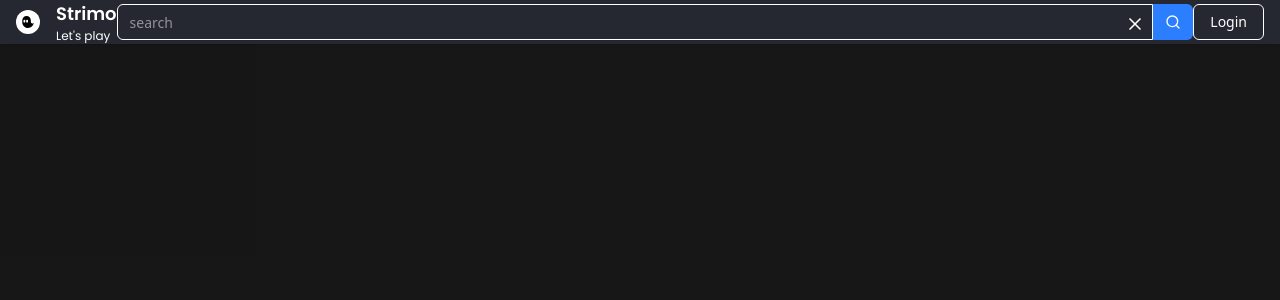
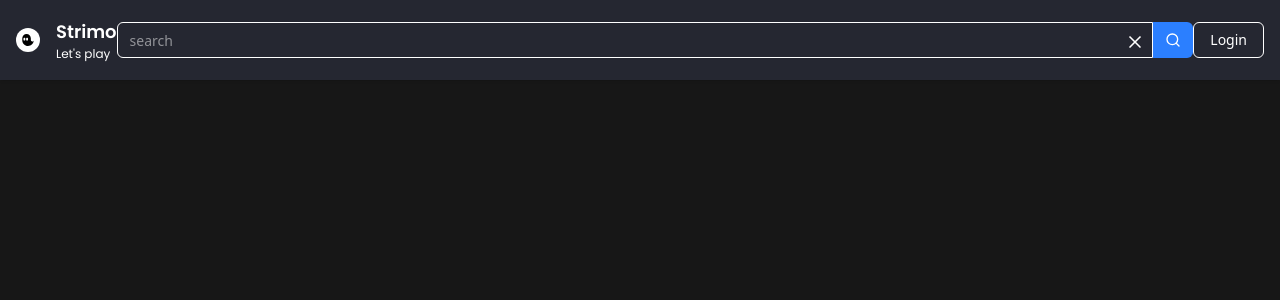
Before and after one commit to DR-Dev2672/Strimo, a Next.js app: page / in a window 1280 px wide. Shown: the top 300 px of the page. Built offline with nearby package versions, Linux system fonts and the light colour scheme.

Commit message:
new components and some changes added

```diff
--- a/app/(browse)/_components/Navbar/index.tsx
+++ b/app/(browse)/_components/Navbar/index.tsx
@@ -4,7 +4,7 @@ import Search from "./search";
 
 export default function Navbar() {
     return (
-        <nav className="flex  fixed top-0 w-full z-50 bg-[#252731] px-2 lg:px-4 justify-center items-center shadow-sm">
+        <nav className="flex  fixed top-0 w-full h-20 z-40 bg-[#252731] px-2 lg:px-4 justify-center items-center shadow-sm">
             <Logo/>
             <Search/>
             <Action/>
--- a/app/(browse)/page.tsx
+++ b/app/(browse)/page.tsx
@@ -1,5 +1,5 @@
-export default function BrowsePage() {
+export default function Page() {
     return (
-        <div> this is browse page</div>
+        <div></div>
     );
 }
--- a/package.json
+++ b/package.json
@@ -12,6 +12,7 @@
     "@clerk/nextjs": "^6.36.5",
     "@clerk/themes": "^2.4.46",
     "@radix-ui/react-slot": "^1.2.4",
+    "@radix-ui/react-tooltip": "^1.2.8",
     "class-variance-authority": "^0.7.1",
     "clsx": "^2.1.1",
     "lucide-react": "^0.562.0",
@@ -20,7 +21,9 @@
     "query-string": "^9.3.1",
     "react": "19.2.3",
     "react-dom": "19.2.3",
-    "tailwind-merge": "^3.4.0"
+    "tailwind-merge": "^3.4.0",
+    "usehooks-ts": "^3.1.1",
+    "zustand": "^5.0.9"
   },
   "devDependencies": {
     "@tailwindcss/postcss": "^4",
```
Also changed, not shown: 1 other file (tests, documents, lock files or other folders).
